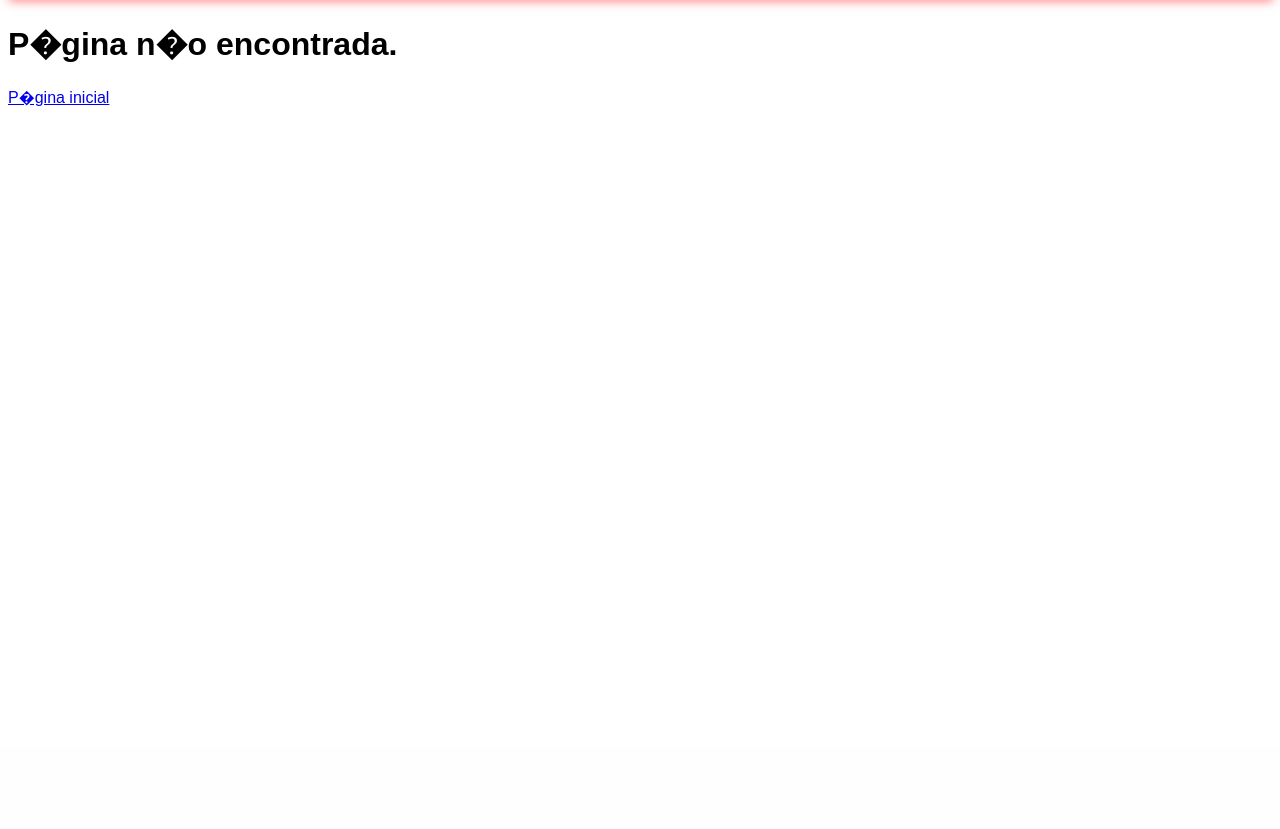
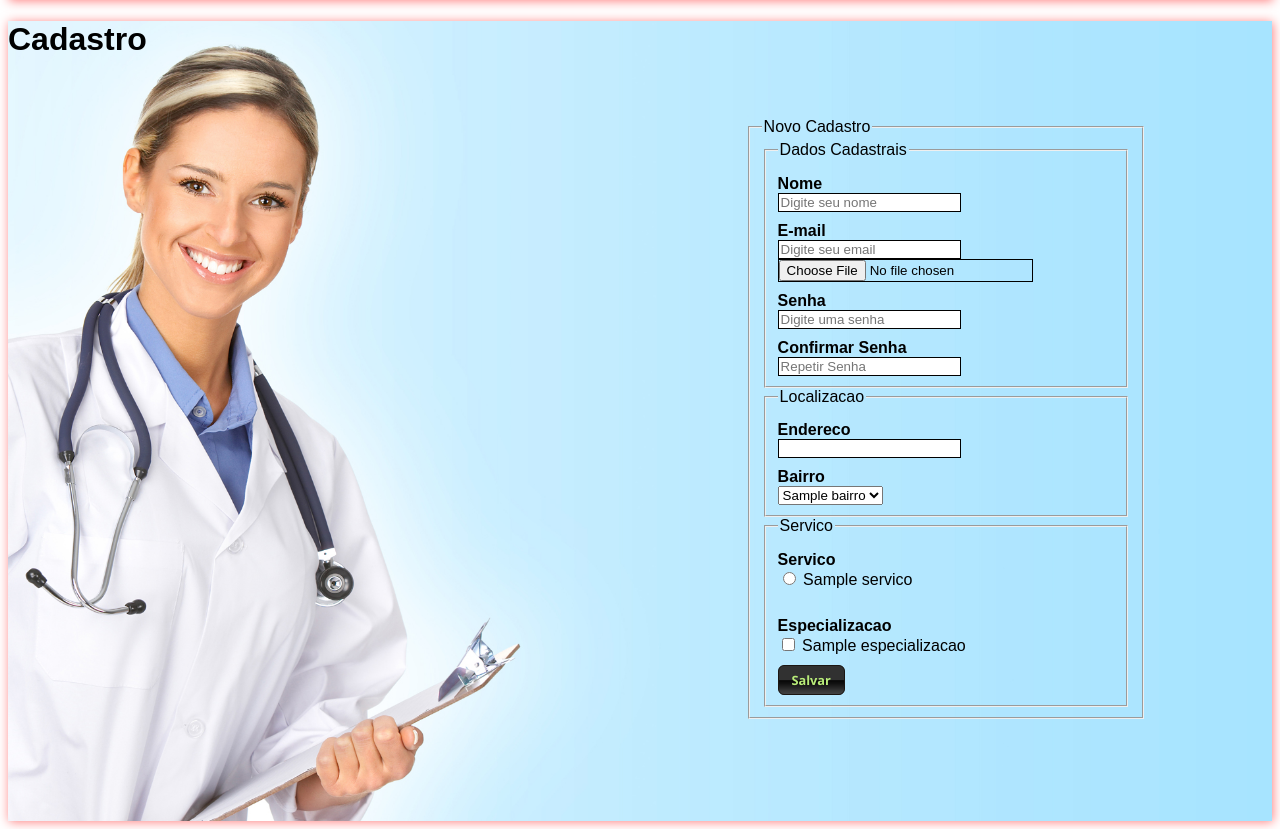
Before and after one commit to leosayoshi/projeto-leo, a PHP site: page /index.php?pagina=formeditaservico in a window 1280 px wide. Shown: the part 54-883 px from the top of the page. Before the commit the page ends 160 px from the top, so only its background shows below. Run offline with PHP 8.4, Linux system fonts and the light colour scheme; tables that the repository leaves empty or names only in its code hold one stand-in row (values such as "Sample post").

Commit message:
correção dos formulários de edição de cadastro de paciente/serviços
issue 9

```diff
--- /dev/null
+++ b/php/formeditaservico.php
@@ -0,0 +1,92 @@
+<div id="cadastro01">
+<?php
+if (isset($_GET['message'])) {
+    switch ($_GET['message']) {
+        case 1:
+            echo '<div class="ui-state-error ui-corner-all" style="padding: 0 .7em;">
+		<p><span class="ui-icon ui-icon-alert" style="float: left; margin-right: .3em;"></span>
+		<strong>Alert:</strong> Todos os campos devem ser preenchidos!.</p></div>';
+            break;
+        case 2:
+            echo '<div class="ui-state-error ui-corner-all" style="padding: 0 .7em;">
+		<p><span class="ui-icon ui-icon-alert" style="float: left; margin-right: .3em;"></span>
+		<strong>Alert:</strong> Ocorreu um problema ao salvar os dados. Por favor, tente novamente.</p></div>';
+            break;
+        case 3:
+            echo '<div class="ui-state-highlight ui-corner-all" style="margin-top: 20px; padding">
+		<span class="ui-icon ui-icon-info" style="float: left; margin-right: .3em;"></span>
+		Cadastro feito com sucesso!</p></div>';
+            break;
+         case 4:
+            echo '<div class="ui-state-error ui-corner-all" style="padding: 0 .7em;">
+		<p><span class="ui-icon ui-icon-alert" style="float: left; margin-right: .3em;"></span>
+		<strong>Alert:</strong> O endereco de email ja esta cadastrado</p></div>';
+            break;
+         case 5:
+            echo '<div class="ui-state-error ui-corner-all" style="padding: 0 .7em;">
+		<p><span class="ui-icon ui-icon-alert" style="float: left; margin-right: .3em;"></span>
+		<strong>Alert:</strong> A senha deve conter no minimo 6 caracteres</p></div>';
+            break;
+    }
+}
+?>
+
+<?php if(isset($idcadastro)): ?>
+<h1>Edicao de cadastro<?php echo $nome ?></h1>
+<?php else: ?>
+<h1>Cadastro</h1>
+<?php endif; ?>
+        <form id="cadastro" action="php/processServico.php<?php echo isset($idcadastro) ? '?idcadastro=' . $idcadastro : '' ?>" class="cadastro" method="post" enctype="multipart/form-data">
+                <fieldset> <legend>Novo Cadastro</legend>
+                    <fieldset><legend>Dados Cadastrais</legend>
+                        <label for="nome">Nome</label>
+                        <input type="text" name="nome"  placeholder="Digite seu nome" value="<?php echo isset($nome) ? $nome : '' ?>" />
+                        <label for="email">E-mail</label>
+                        <input type="email" name="email"  placeholder="Digite seu email" value="<?php echo isset($email) ? $email : '' ?>" />
+                        <input type="file" name="arquivo" id="txFoto" />
+
+                        <label for="senha">Senha</label>
+                        <input type="password" name="senha"  placeholder="Digite uma senha" pattern="^.{6}$" type="password" title="A senha deve conter no minimo 6 caracteres" required />
+                        <label for="repetir_senha">Confirmar Senha</label>
+					<input name="repetir_senha" type="password" required  placeholder="Repetir Senha" title="Repetir Senha" oninput="validaSenha2(this)" />
+                    </fieldset>
+
+                    <fieldset><legend>Localizacao</legend>
+                        <label for="endereco">Endereco</label>
+                        <input type="text" name="endereco" value="<?php echo isset($endereco) ? $endereco : '' ?>" />
+                        <label for="bairro">Bairro</label>
+                        <select name="idbairro" >
+                            <?php
+$sql = mysql_query("SELECT * FROM bairro");
+while($bairro = mysql_fetch_object($sql)){
+echo "<option value='$bairro->idbairro'>
+	$bairro->nome
+	</option>";
+}
+?>
+                        </select>
+                    </fieldset>
+
+                    <fieldset><legend>Servico</legend>
+                        <label for="servico">Servico</label>
+                       <?php $sql = mysql_query("SELECT * FROM servico");
+while($servico = mysql_fetch_object($sql)){
+echo "<input type='radio' name='idservico' value='$servico->idservico'/>
+	$servico->nome";
+}
+?>
+                        <br/>
+
+                        <br/><label for="especializacao">Especializacao</label>
+                            <?php $sql = mysql_query("SELECT * FROM especializacao");
+while($especializacao = mysql_fetch_object($sql)){
+echo "<input type='checkbox' name='cadastroespecializacao[]'  value='$especializacao->idespecializacao'/>
+	$especializacao->nome";
+}
+?>
+
+                        <input type="submit" value="Salvar" />
+                    </fieldset>
+                    </fieldset>
+        </form>
+           </div>
--- a/php/login.php
+++ b/php/login.php
@@ -14,6 +14,7 @@ if ($email && $senha) {
 		$_SESSION['email'] = $row['email'];
 		$_SESSION['tipo'] = $row['tipo'];
 		$_SESSION['idcadastro'] = $row['idcadastro'];
+		$_SESSION['tipo'] = $row['tipo'];
 
 		if (isset($_POST['manterLogado']) && $_POST['manterLogado'] == '1') {
 			setcookie('manterLogado', 1, time()+60*60, '/trunk/');
```
Also changed, not shown: php/edita.php (+15 -5 lines), php/formeditapaciente.php (added, +57 -0 lines).
